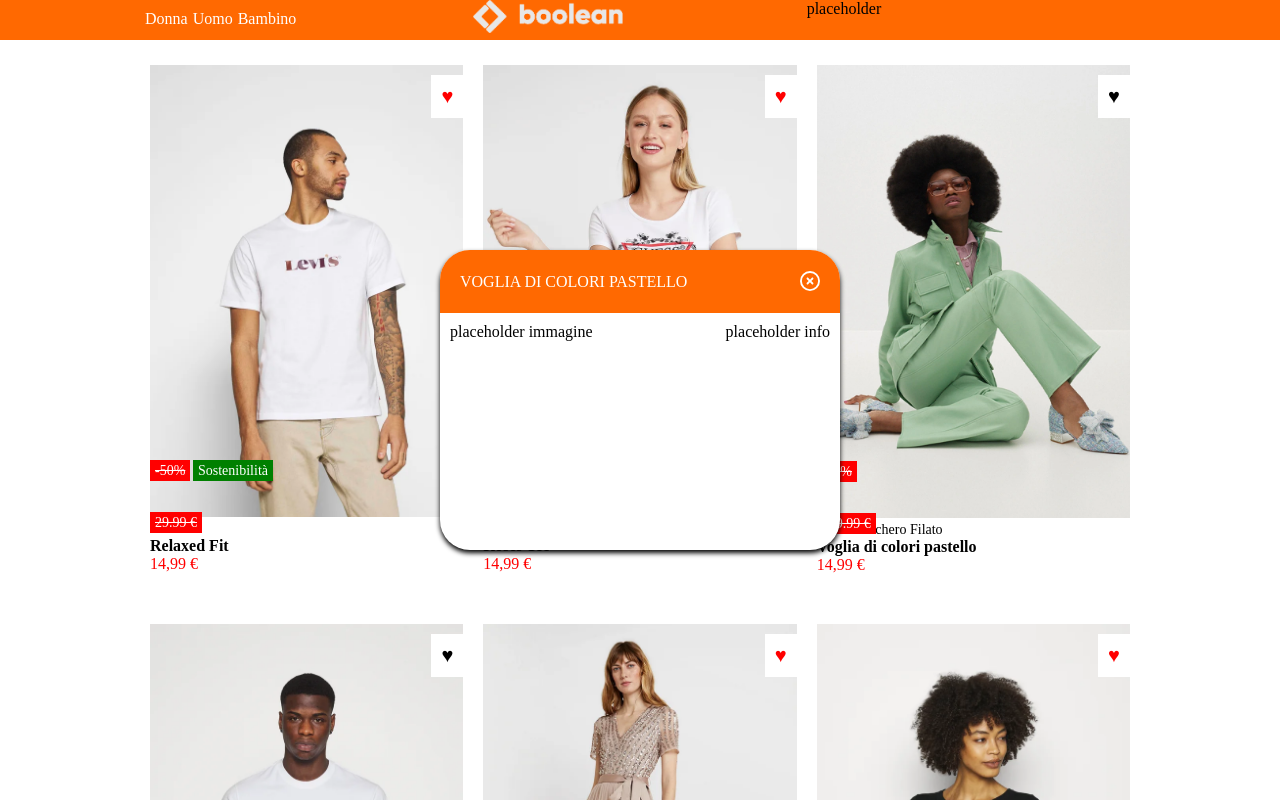
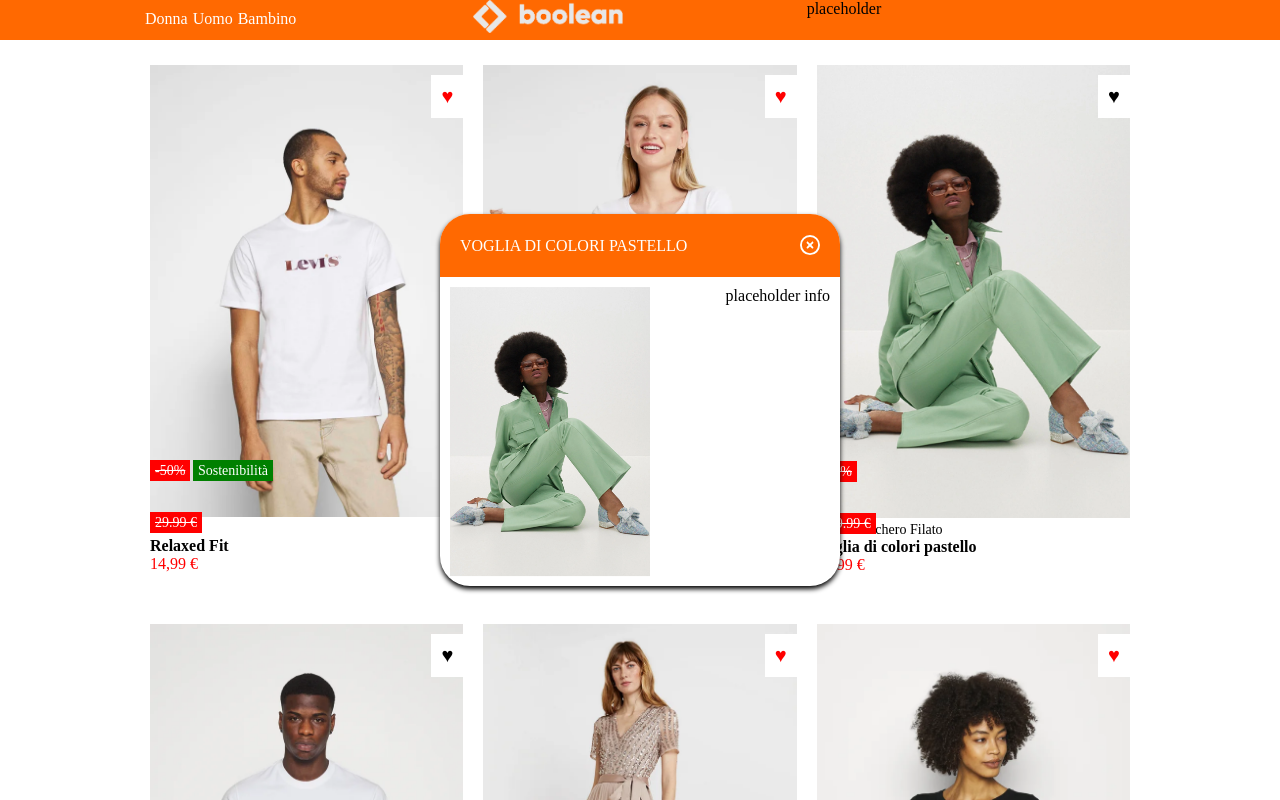
Before and after one commit to edocico/vite-boolando, a Vue app: page / in a window 1280 px wide. Both pictures are taken after a click on the element 973 px from the left and 547 px from the top of the page. Shown: the top 800 px of the page. Built offline with nearby package versions, Linux system fonts and the light colour scheme; data requests are answered from the project's data file.

Commit message:
add img in modal

```diff
--- a/src/components/PageMain.vue
+++ b/src/components/PageMain.vue
@@ -66,7 +66,9 @@ export default {
           /></span>
         </div>
         <div class="card-body">
-          <div class="col-6">placeholder immagine</div>
+          <div class="col-6">
+            <img :src="'/img/' + modalProduct.frontImage" alt="" />
+          </div>
           <div class="col-6">placeholder info</div>
         </div>
       </div>
@@ -113,11 +115,16 @@ main {
     display: flex;
     flex-wrap: nowrap;
     justify-content: space-between;
-  }
 
-  .col-6 {
-    flex-basis: calc(100 / 2);
-    padding: 10px;
+    .col-6 {
+      flex-basis: calc(100 / 2);
+      padding: 10px;
+    }
+
+    img {
+      display: block;
+      max-width: 200px;
+    }
   }
 }
 </style>
```
